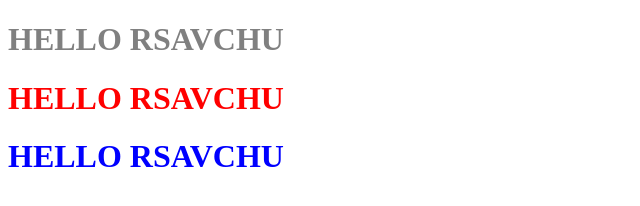
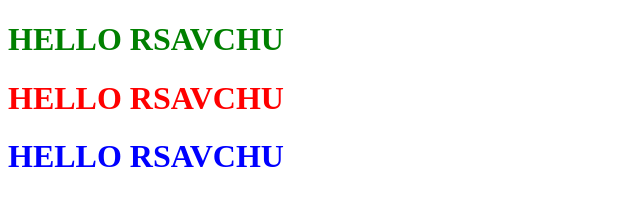
Before and after one commit to Romario11/Automation.Server, a plain HTML site: page MySite/index.html in a window 1280 px wide. Shown: the whole page, without its empty margins (0-640 px from the left). Drawn offline with Linux system fonts and the light colour scheme.

Commit message:
Updated index.html

```diff
--- a/MySite/index.html
+++ b/MySite/index.html
@@ -7,7 +7,7 @@
     <title>Document</title>
 </head>
 <body>
-    <h1 style="color: grey;" >HELLO RSAVCHU</h1>
+    <h1 style="color: green;" >HELLO RSAVCHU</h1>
     <h1 style="color: red;" >HELLO RSAVCHU</h1>
     <h1 style="color: blue;" >HELLO RSAVCHU</h1>
 </body>
```
